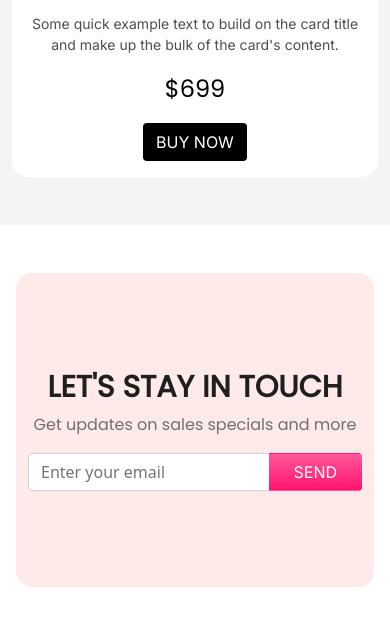
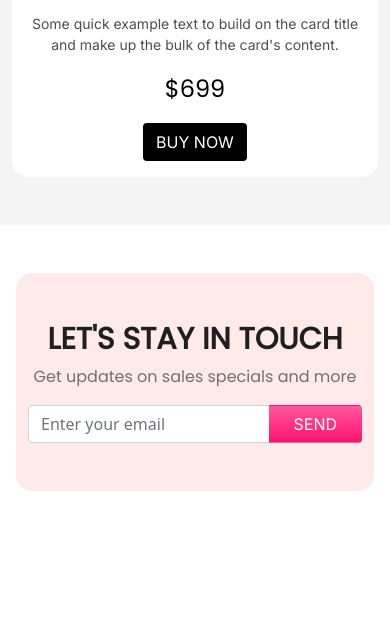
Before and after one commit to programmersajeeb/panda-commerce, a plain HTML site: page index.html in a window 390 px wide. Shown: the part 4322-4947 px from the top of the page. After the commit the page ends 4861 px from the top, so only its background shows below. Drawn offline with nearby package versions, Linux system fonts and the light colour scheme.

Commit message:
Responsive

```diff
--- a/index.html
+++ b/index.html
@@ -244,7 +244,7 @@
     <div class="container">
       <div class="row mx-1 mx-md-0">
         <div class="col-sm-12 f-bg radius py-5">
-          <div class="content text-center mx-auto py-5">
+          <div class="content text-center mx-auto py-md-5">
             <h2 class="section-title hed">LET'S STAY IN TOUCH</h2>
             <p class="pra">Get updates on sales specials and more</p>
             <div class="input-group">
```
